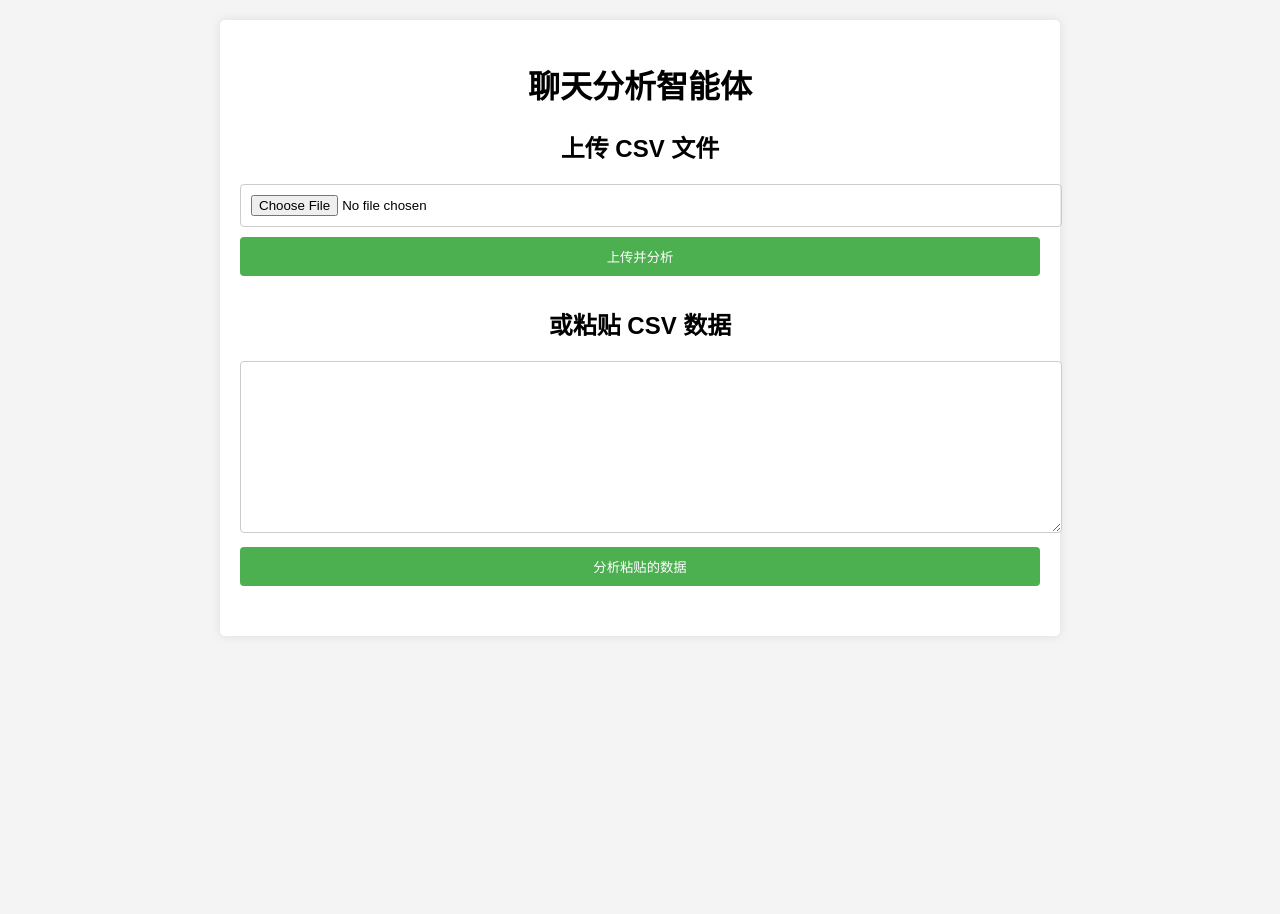
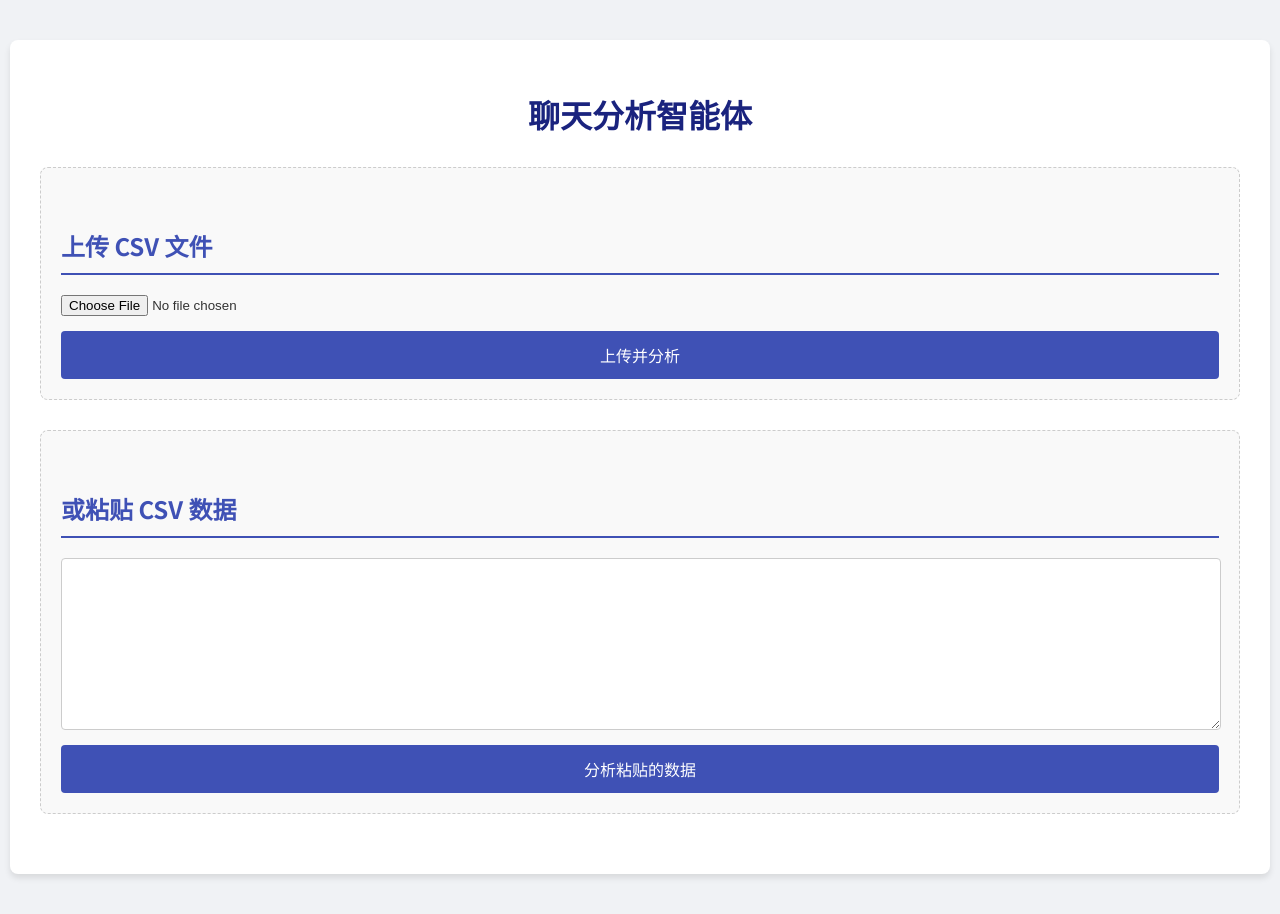
Before and after one commit to ziyanwould/AI-response-collation, a Flask app: page / in a window 1280 px wide. Before the commit the page ends 586 px from the top, so only its background shows below. Run offline with Flask 3, Linux system fonts and the light colour scheme.

Commit message:
Improve UI and fix table layout.
This commit introduces the following UI improvements:
- A more modern and visually appealing design with a new color scheme and fonts.
- A grid layout for the charts on the results page.
- A fix for the table layout to prevent overflow by adding a horizontal scrollbar.

```diff
--- a/app/static/style.css
+++ b/app/static/style.css
@@ -1,54 +1,114 @@
+@import url('https://fonts.googleapis.com/css2?family=Noto+Sans+SC:wght@300;400;500;700&display=swap');
+
 body {
-    font-family: sans-serif;
-    margin: 20px;
-    background-color: #f4f4f4;
+    font-family: 'Noto Sans SC', sans-serif;
+    margin: 0;
+    background-color: #f0f2f5;
+    color: #333;
 }
 
 .container {
-    max-width: 800px;
-    margin: 0 auto;
+    max-width: 1200px;
+    margin: 40px auto;
+    padding: 30px;
     background-color: #fff;
-    padding: 20px;
-    border-radius: 5px;
-    box-shadow: 0 0 10px rgba(0,0,0,0.1);
+    border-radius: 8px;
+    box-shadow: 0 4px 6px rgba(0,0,0,0.1);
 }
 
-h1, h2 {
+h1 {
     text-align: center;
+    color: #1a237e;
+    font-weight: 700;
+    margin-bottom: 30px;
+}
+
+h2 {
+    color: #3f51b5;
+    border-bottom: 2px solid #3f51b5;
+    padding-bottom: 10px;
+    margin-top: 40px;
+    margin-bottom: 20px;
 }
 
 .upload-section, .paste-section {
+    background-color: #f9f9f9;
+    padding: 20px;
+    border-radius: 8px;
     margin-bottom: 30px;
+    border: 1px dashed #ccc;
 }
 
-input[type="file"], textarea {
-    width: 100%;
+input[type="file"] {
+    display: block;
+    margin-bottom: 15px;
+}
+
+
+textarea {
+    width: calc(100% - 20px);
     padding: 10px;
     margin-bottom: 10px;
     border: 1px solid #ccc;
     border-radius: 4px;
+    resize: vertical;
 }
 
 input[type="submit"] {
-    background-color: #4CAF50;
+    background-color: #3f51b5;
     color: white;
-    padding: 10px 20px;
+    padding: 12px 25px;
     border: none;
     border-radius: 4px;
     cursor: pointer;
     width: 100%;
+    font-size: 16px;
+    transition: background-color 0.3s;
 }
 
 input[type="submit"]:hover {
-    background-color: #45a049;
+    background-color: #303f9f;
 }
 
 .results {
-    margin-top: 30px;
+    margin-top: 40px;
+}
+
+.chart-container {
+    display: grid;
+    grid-template-columns: repeat(auto-fit, minmax(400px, 1fr));
+    gap: 30px;
 }
 
 .chart {
     width: 100%;
-    max-width: 600px;
-    margin: 20px auto;
+    background-color: #f9f9f9;
+    padding: 20px;
+    border-radius: 8px;
+    box-shadow: 0 2px 4px rgba(0,0,0,0.05);
 }
+
+.data-table {
+    overflow-x: auto;
+    margin-top: 30px;
+}
+
+table {
+    width: 100%;
+    border-collapse: collapse;
+}
+
+th, td {
+    padding: 12px 15px;
+    text-align: left;
+    border-bottom: 1px solid #ddd;
+}
+
+th {
+    background-color: #3f51b5;
+    color: white;
+}
+
+tr:nth-child(even) {
+    background-color: #f2f2f2;
+}
```
Also changed, not shown: app/templates/results.html (+6 -7 lines).
